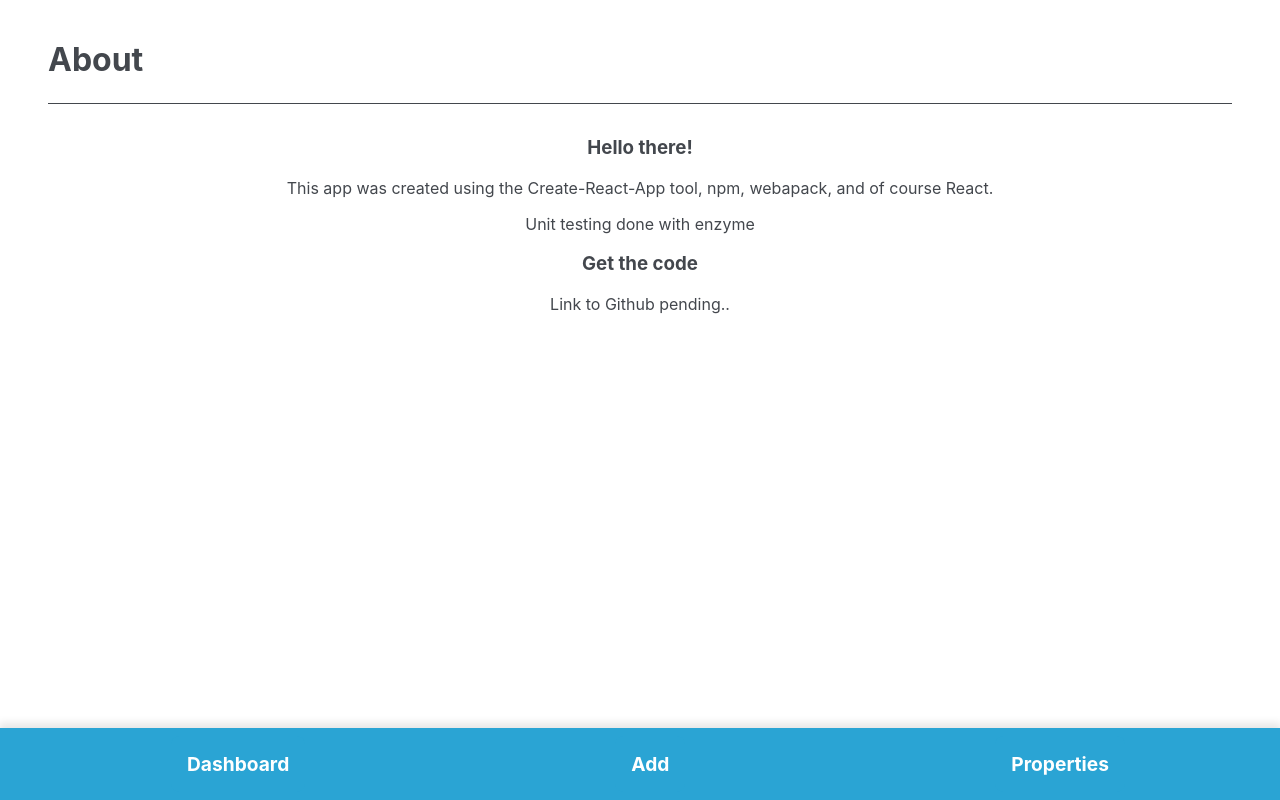
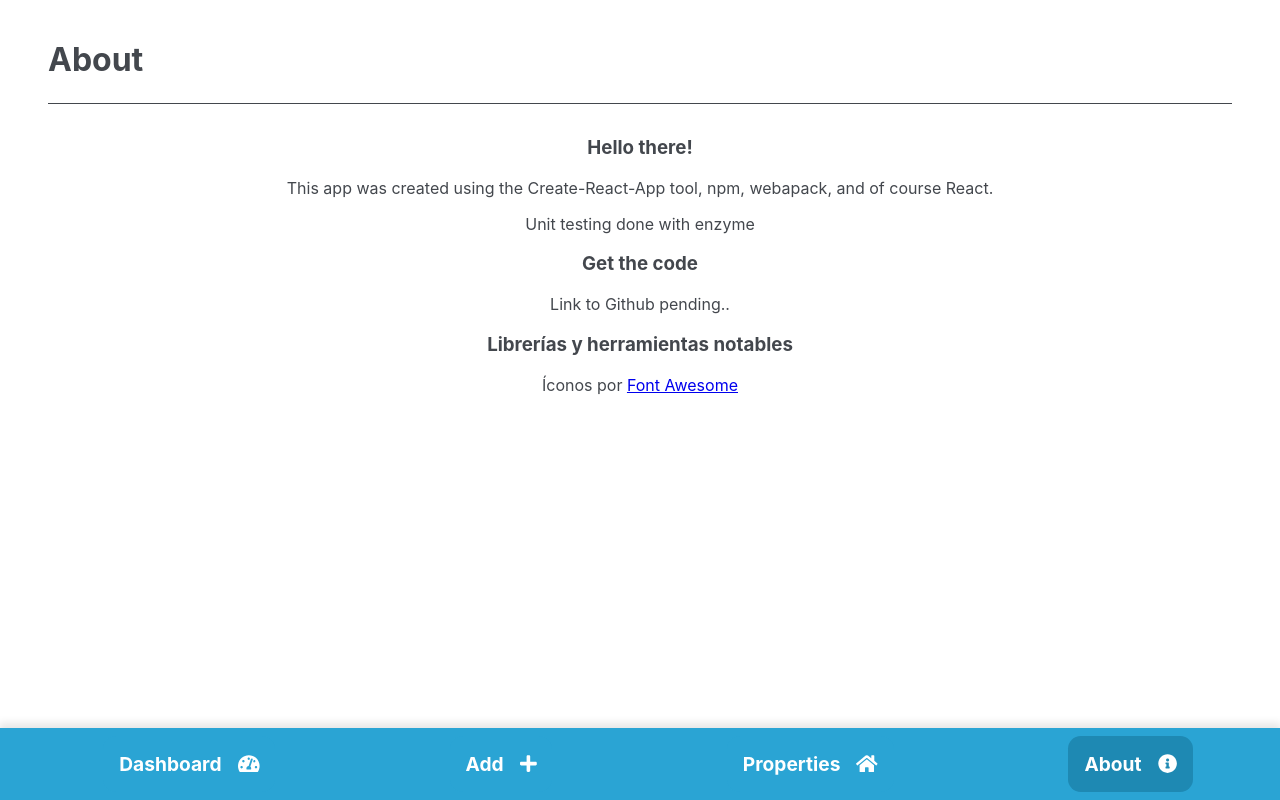
Before and after one commit to denkiapple/PropertyCreator, a React (Create React App) app: page /about in a window 1280 px wide. Built offline with nearby package versions, Linux system fonts and the light colour scheme.

Commit message:
New: Icons: added Font-Awesome icons

```diff
--- a/package.json
+++ b/package.json
@@ -3,6 +3,9 @@
   "version": "0.1.0",
   "private": true,
   "dependencies": {
+    "@fortawesome/fontawesome-svg-core": "^1.2.36",
+    "@fortawesome/free-solid-svg-icons": "^5.15.4",
+    "@fortawesome/react-fontawesome": "^0.1.15",
     "@testing-library/jest-dom": "^5.14.1",
     "@testing-library/react": "^11.2.7",
     "@testing-library/user-event": "^12.8.3",
--- a/src/Components/Navigation/Navigation.jsx
+++ b/src/Components/Navigation/Navigation.jsx
@@ -2,6 +2,15 @@ import React from "react";
 import {
   NavLink
 } from "react-router-dom";
+
+import { FontAwesomeIcon } from '@fortawesome/react-fontawesome'
+import {
+  faPlus,
+  faHome,
+  faTachometerAlt,
+  faInfoCircle,
+} from '@fortawesome/free-solid-svg-icons'
+
 import styles from "./Navigation.module.css";
 
 const Navigation = ({ props }) => {
@@ -12,7 +21,10 @@ const Navigation = ({ props }) => {
         className={styles.navLink}
         activeClassName={styles.navActive}
       >
-        Dashboard
+        <span className={styles.navLabel}>
+          Dashboard
+        </span>
+        <FontAwesomeIcon icon={faTachometerAlt} className={styles.navIcon} />
       </NavLink>
 
       <NavLink
@@ -20,7 +32,10 @@ const Navigation = ({ props }) => {
         className={styles.navLink}
         activeClassName={styles.navActive}
       >
-        Add
+        <span className={styles.navLabel}>
+          Add
+        </span>
+        <FontAwesomeIcon icon={faPlus} className={styles.navIcon} />
       </NavLink>
 
       <NavLink
@@ -28,7 +43,21 @@ const Navigation = ({ props }) => {
         className={styles.navLink}
         activeClassName={styles.navActive}
       >
-        Properties
+        <span className={styles.navLabel}>
+          Properties
+        </span>
+        <FontAwesomeIcon icon={faHome} className={styles.navIcon} />
+      </NavLink>
+
+      <NavLink
+        to="/about"
+        className={styles.navLink}
+        activeClassName={styles.navActive}
+      >
+        <span className={styles.navLabel}>
+          About
+        </span>
+        <FontAwesomeIcon icon={faInfoCircle} className={styles.navIcon} />
       </NavLink>
     </div>
   );
--- a/src/Components/Navigation/Navigation.module.css
+++ b/src/Components/Navigation/Navigation.module.css
@@ -16,7 +16,11 @@
 }
 
 .navLink {
-  display: block;
+  display: flex;
+  flex-direction: column;
+  align-items: center;
+  justify-content: center;
+
   width: fit-content;
   height: fit-content;
 
@@ -29,7 +33,7 @@
   border: none;
   font-size: 1.2rem;
   text-decoration: none;
-  border-radius: 0.5rem;
+  border-radius: 0.8rem;
   font-weight: bold;
 
   cursor: pointer;
@@ -44,3 +48,21 @@
 .navActive {
   background-color: var(--color-brand-dark);
 }
+
+.navLabel {
+  display: none;
+}
+
+@media only screen and (min-width: 600px) {
+  .navLink {
+    flex-direction: row;
+  }
+
+  .navIcon {
+    margin-left: 1rem;
+  }
+
+  .navLabel {
+    display: block;
+  }
+}
--- a/src/Containers/About/About.jsx
+++ b/src/Containers/About/About.jsx
@@ -20,6 +20,13 @@ const About = () => {
           Link to Github pending..
         </p>
       </section>
+
+      <section>
+        <h3>Librerías y herramientas notables</h3>
+        <p>
+          Íconos por <a href="https://fontawesome.com/">Font Awesome</a>
+        </p>
+      </section>
     </main>
   );
 };
--- a/src/constants.js
+++ b/src/constants.js
@@ -8,5 +8,14 @@ export const properties = [
       zipcode: "",
       state: "",
     },
+    price: {
+      askingPrice: 123,
+      currency: "M",
+    },
+    size: {
+      lotSize: 123,
+      constructionSize: 123,
+    },
+    type: "Apartment",
   },
 ];
```
Also changed, not shown: 1 other file (tests, documents, lock files or other folders).
